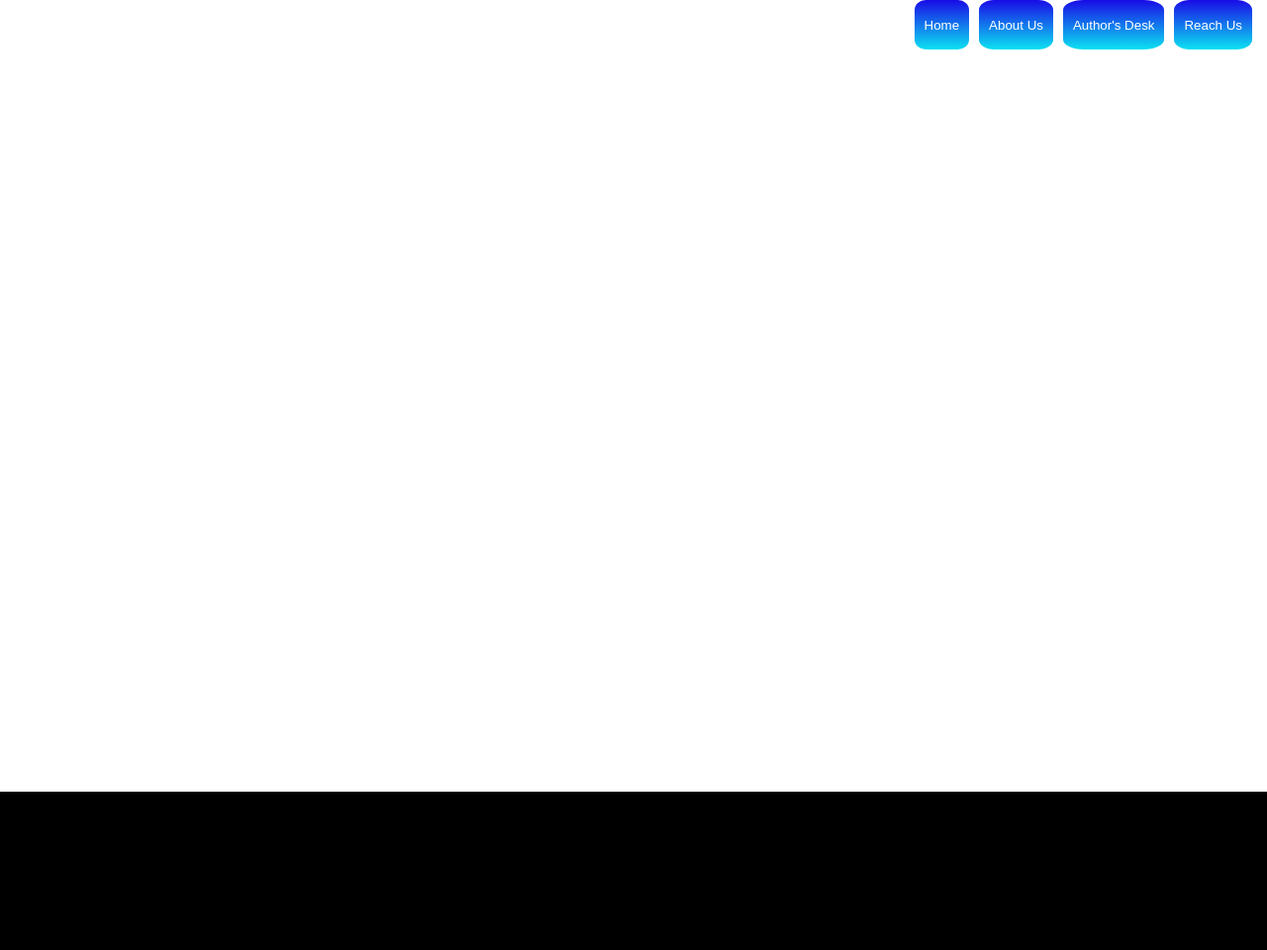
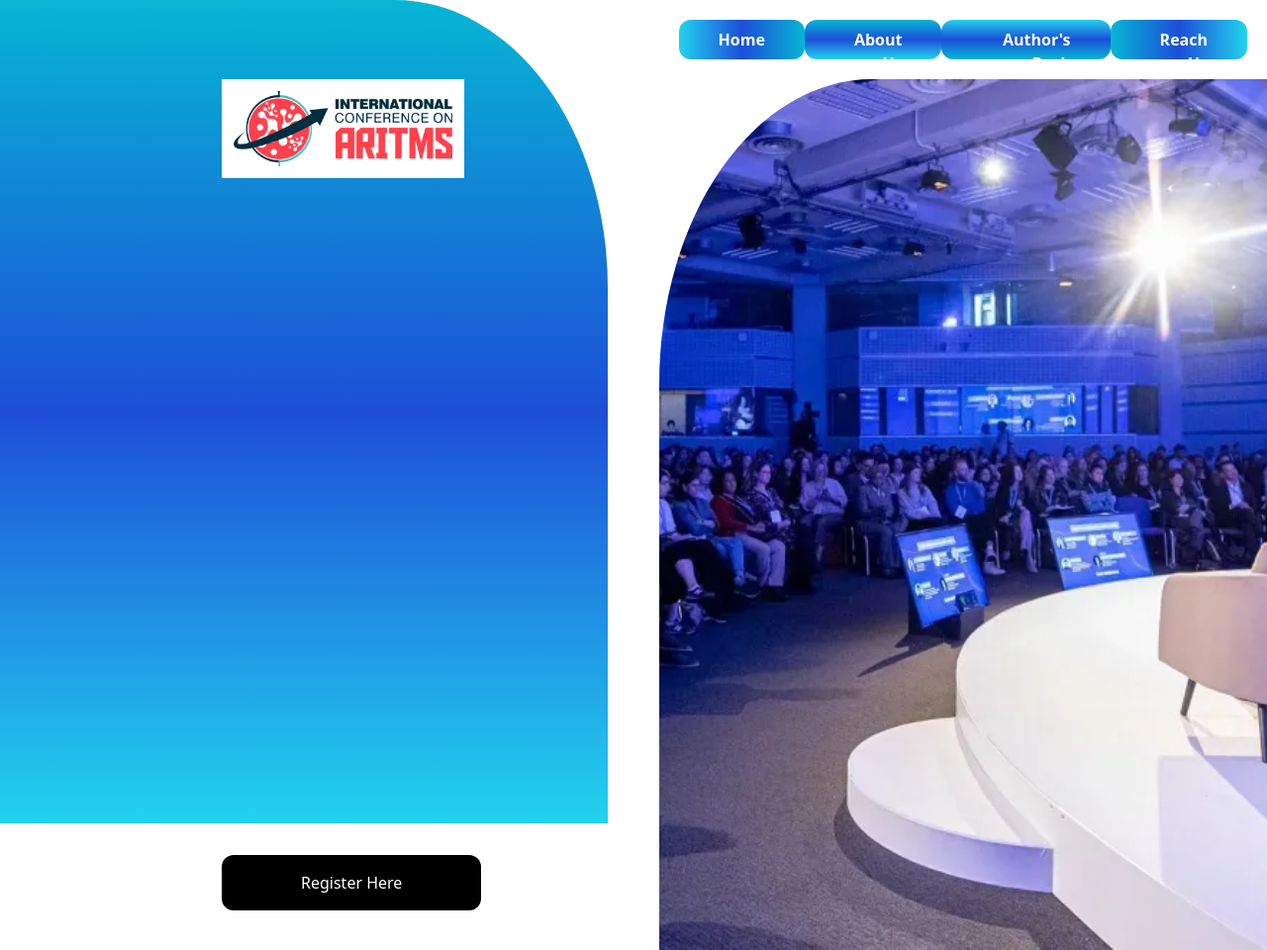
Before and after one commit to elumalaisibe/Confrence_site, a website: page index.html in a window 1280 px wide. Shown: the whole page at 99% size. Before the commit the page ends 800 px from the top, so only its background shows below. Drawn offline with nearby package versions, Linux system fonts and the light colour scheme; files that its build step writes are made by us from their sources.

Commit message:
first commit

```diff
--- a/css/style.css
+++ /dev/null
@@ -1,42 +0,0 @@
-body{
-    max-width: 90rem;
-    background-color: black;
-    margin:auto;
-
-}
-
-.container{
-    height: 100vh;
-    width: 100%;
-    background-color: #ffffff;
-    /* background-size: cover; */
-    position: relative;
-    margin:auto;
-    max-width: 150rem;
-
-}
-.head {background-color: rgb(255, 255, 255);
-    overflow: none;
-    height: 50px;
-    width: 50%;
-    position: absolute;
-    right: 15px;
-    display: flex;
-    flex-wrap: wrap;
-    justify-content: flex-end;
-  }
-
-.head-button{
-    margin-left: 10px;
-    background: linear-gradient(to bottom, #190be7, #0ce2f1 50%, #ffffff 50%);    color: #000000;
-    background-size: 100% 200%;
-    border: none;
-    padding: 5px 10px;
-    cursor: pointer;
-    border-radius: 20%;
-    color: #ffffff;
-    transition: background-position 0.3s ease;
-}
-head-button:hover {
-    background-position: 0% 100%;
-  }
--- a/index.html
+++ b/index.html
@@ -3,18 +3,37 @@
 <head>
     <meta charset="UTF-8">
     <meta name="viewport" content="width=device-width, initial-scale=1.0">
-    <link rel="stylesheet" href="./css/style.css">
-    <link rel="stylesheet" href="./assests/css/style.css">
     <title>Confrence</title>
+    <link href="./tailwindcss/output.css" rel="stylesheet">
+    <script src="https://cdn.tailwindcss.com"></script>
 </head>
-<body>
-    <section class="container">
-        <header class="head">
-           <button class="head-button">Home</button>
-           <button class="head-button">About Us</button>
-           <button class="head-button">Author's Desk</button>
-           <button class="head-button">Reach Us</button>
-        </header>
-    </section>
+<body class="">
+   <header class=" w-full text-end">
+    <nav class=" w-full flex justify-between gap-8">
+        <div class=" h-[75rem] w-[48%]">
+            <div class="  bg-gradient-to-t from-cyan-400 via-blue-700 to-cyan-500 h-[52rem] rounded-tr-[35%] ">
+                <div class="absolute top-[80px] left-[14rem] ">
+                    <img src="./assests/images/ICARITMS 1.png" alt="Logo" class="bg-white p-3 h-[100px] ">
+                </div>
+            </div>
+            <div class=" my-8 absolute left-[14rem]">
+                <button class=" bg-black text-white px-20 py-4 rounded-xl ">Register Here</button>
+            </div>
+        </div>
+        <div class=" h-[75rem] w-[48%]">
+            <div class=" flex justify-between h-[80px] p-5 ">
+                <div onclick="" class=" hover:cursor-pointer bg-gradient-to-r from-cyan-400 via-blue-700 to-cyan-500 hover:from-pink-500 hover:to-yellow-500 px-10 py-2 rounded-xl font-extrabold text-white  ">Home</div>
+                <div onclick="" class="hover:cursor-pointer bg-gradient-to-t from-cyan-400 via-blue-700 to-cyan-500 hover:from-pink-500 hover:to-yellow-500 px-10 py-2 rounded-xl font-extrabold text-white ">About Us</div>
+                <div onclick="" class="hover:cursor-pointer bg-gradient-to-b from-cyan-400 via-blue-700 to-cyan-500 hover:from-pink-500 hover:to-yellow-500 px-10 py-2 rounded-xl font-extrabold text-white ">Author's Desk</div>
+                <div onclick="" class="hover:cursor-pointer bg-gradient-to-l from-cyan-400 via-blue-700 to-cyan-500 hover:from-pink-500 hover:to-yellow-500 px-10 py-2 rounded-xl font-extrabold text-white ">Reach Us</div>
+            </div>
+            <div class=" ">
+                <img src="assests/images/webconf.png" alt="Conference" class=" h-[55rem] rounded-tl-[35%] object-cover ">
+            </div>
+        </div>
+    </nav>
+
+   </header>
+
 </body>
 </html>
--- /dev/null
+++ b/package.json
@@ -0,0 +1,5 @@
+{
+  "devDependencies": {
+    "tailwindcss": "^3.4.4"
+  }
+}
--- /dev/null
+++ b/tailwind.config.js
@@ -0,0 +1,8 @@
+/** @type {import('tailwindcss').Config} */
+module.exports = {
+  content: ["./css/*.{html,js}"],
+  theme: {
+    extend: {},
+  },
+  plugins: [],
+}
--- /dev/null
+++ b/tailwindcss/input.css
@@ -0,0 +1,3 @@
+@tailwind base;
+@tailwind components;
+@tailwind utilities;
```
Also changed, not shown: assests/images/ICARITMS 1.png (added), assests/images/app bar.png (deleted), assests/images/file (14) 1.png (added), assests/images/homeconf.png (added), assests/images/webconf.png (added), tailwindcss/output.css (added), 2 other files.
